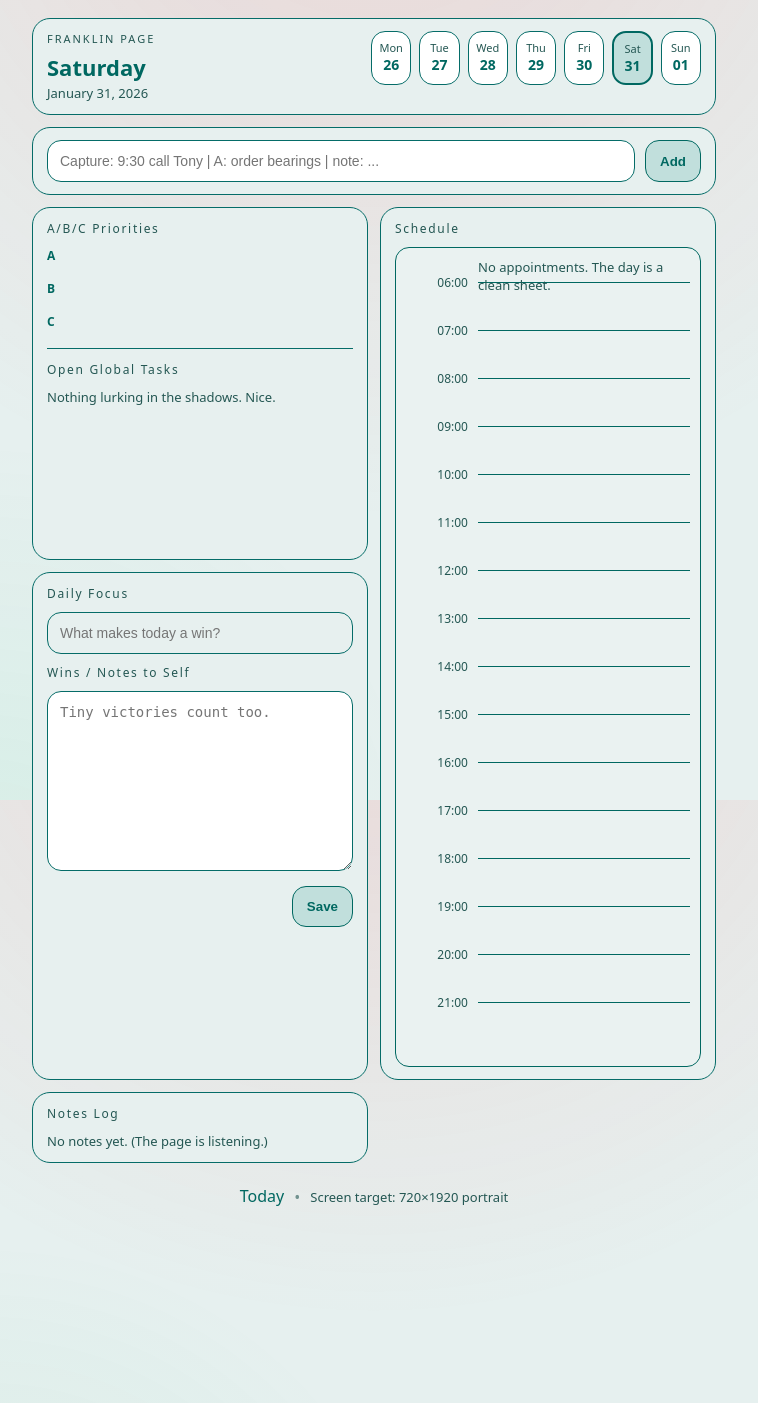
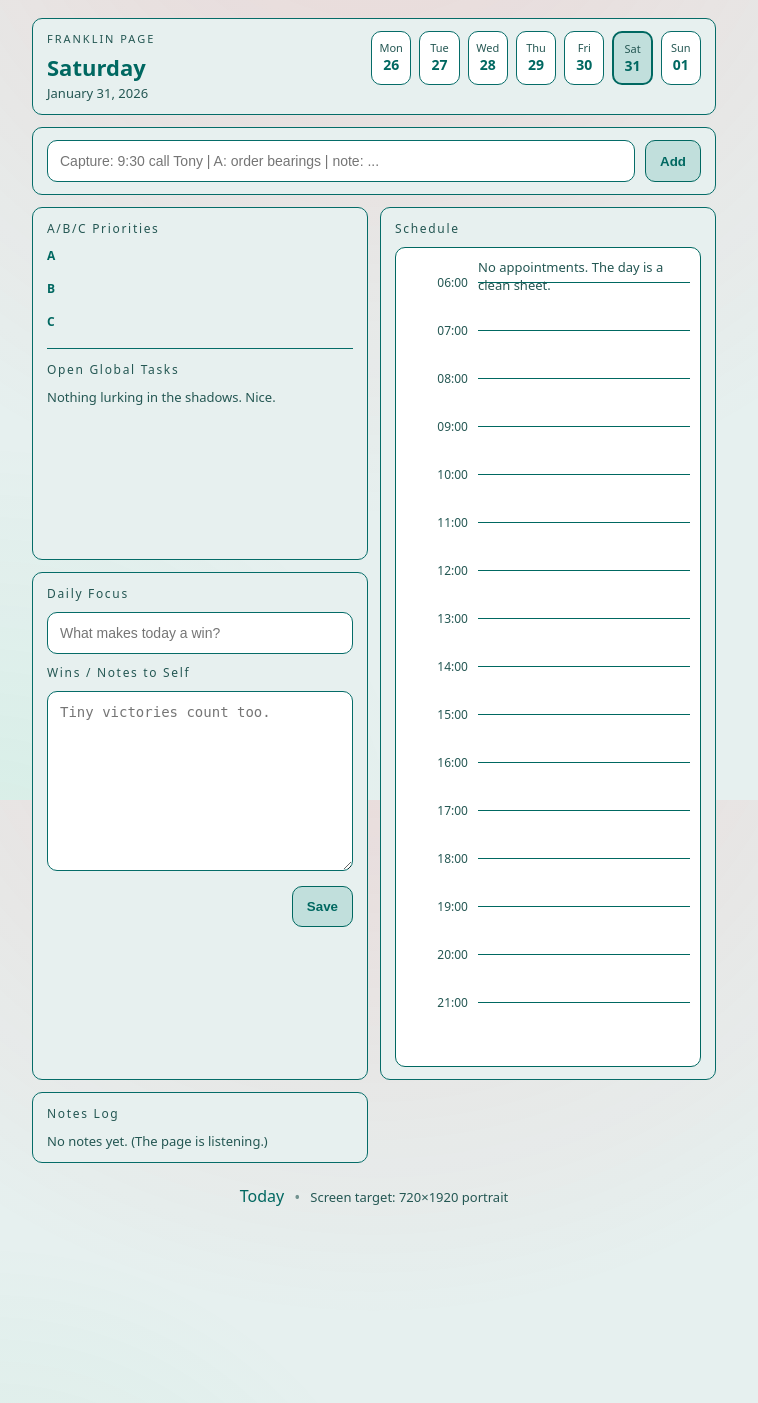
Before and after one commit to andyleer/miniFranklin, a Flask app: page /day/today in a window 1280 px wide. Shown: the top 1403 px of the page, without its empty margins (266-1024 px from the left). Run offline with Flask 3, Linux system fonts and the light colour scheme; data comes from the database, SQL or seed files in the repository; data that the repository does not hold is empty.

Commit message:
Adjust border-radius values in style.css
Reduced border-radius for various elements in style.css.

```diff
--- a/app/static/style.css
+++ b/app/static/style.css
@@ -34,7 +34,7 @@ body{
   padding: 12px 14px;
   background: rgb(231 240 239);
   border: 1px solid var(--line);
-  border-radius: 18px;
+  border-radius: 10px;
   backdrop-filter: blur(8px);
 }
 
@@ -58,7 +58,7 @@ body{
   text-decoration:none;
   color: var(--ink);
   border: 1px solid var(--line);
-  border-radius: 14px;
+  border-radius: 10px;
   padding: 8px 0;
   text-align:center;
   background: rgb(255 255 255);
@@ -76,7 +76,7 @@ body{
   padding: 12px 14px;
   background: rgb(231 240 239);
   border: 1px solid var(--line);
-  border-radius: 18px;
+  border-radius: 10px;
 }
 .capture form{ display:flex; gap:10px; }
 .capture-input{
@@ -84,7 +84,7 @@ body{
   background: rgb(255 255 255);
   border: 1px solid var(--line);
   color: var(--ink);
-  border-radius: 14px;
+  border-radius: 10px;
   padding: 12px 12px;
   font-size: 14px;
   outline: none;
@@ -95,7 +95,7 @@ body{
   background: rgb(193 223 220);
   border: 1px solid rgb(0 104 97);
   color: var(--ink);
-  border-radius: 14px;
+  border-radius: 10px;
   padding: 12px 14px;
   font-weight: 700;
   cursor:pointer;
@@ -113,7 +113,7 @@ body{
 .card{
   background: rgb(231 240 239);
   border: 1px solid var(--line);
-  border-radius: 18px;
+  border-radius: 10px;
   padding: 12px 14px;
   backdrop-filter: blur(8px);
 }
@@ -147,7 +147,7 @@ body{
   gap:10px;
   padding: 8px 10px;
   border: 1px solid rgba(234,238,247,.10);
-  border-radius: 14px;
+  border-radius: 10px;
   background: rgb(255 255 255);
 }
 .task.done{
@@ -156,7 +156,7 @@ body{
 .task-check{
   width: 18px;
   height: 18px;
-  border-radius: 6px;
+  border-radius: 10px;
   border: 1px solid rgb(0 104 97);
   background: transparent;
   cursor:pointer;
@@ -172,7 +172,7 @@ body{
   display:inline-block;
   font-size: 11px;
   padding: 2px 8px;
-  border-radius: 999px;
+  border-radius: 10px;
   border: 1px solid #FFC107;
   color: var(--muted);
   margin-right: 6px;
@@ -184,8 +184,8 @@ body{
   height: 820px;
   overflow: hidden;
   border: 1px solid rgb(0 104 97);
-  border-radius: 14px;
-  background: rgb(255 255 255 / 12%);
+  border-radius: 10px;
+  background: rgb(255 255 255);
 }
 .hours{
   position:absolute;
@@ -223,7 +223,7 @@ body{
   align-items:center;
   gap:10px;
   padding: 10px 10px;
-  border-radius: 14px;
+  border-radius: 10px;
   border: 1px solid rgb(0 104 97);
   background: rgb(231 240 239);
 }
@@ -242,10 +242,10 @@ body{
 
 .textline{
   width:100%;
-  background: rgb(231 240 239);
+  background: rgb(255 255 255);
   border: 1px solid var(--line);
   color: var(--ink);
-  border-radius: 14px;
+  border-radius: 10px;
   padding: 12px 12px;
   font-size: 14px;
   outline:none;
@@ -256,7 +256,7 @@ body{
   background: rgb(255 255 255);
   border: 1px solid var(--line);
   color: var(--ink);
-  border-radius: 14px;
+  border-radius: 10px;
   padding: 12px 12px;
   font-size: 14px;
   outline:none;
@@ -273,9 +273,9 @@ body{
   padding-right: 6px;
 }
 .note{
-  border: 1px solid rgba(234,238,247,.10);
-  background: rgba(255,255,255,.03);
-  border-radius: 14px;
+  border: 1px solid rgb(255 255 255 / 10%);
+  background: rgb(255 255 255 / 3%);
+  border-radius: 10px;
   padding: 10px;
 }
 .note-meta{ font-size: 12px; color: var(--muted); margin-bottom: 6px; }
```
